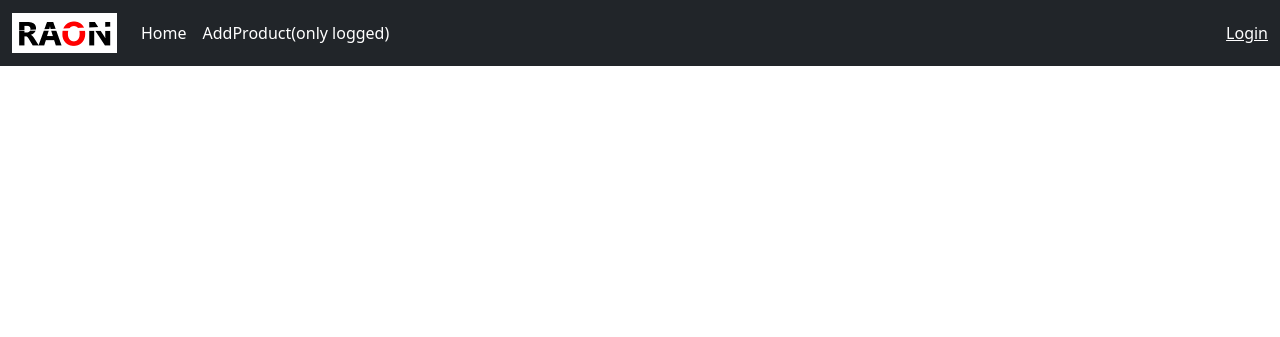
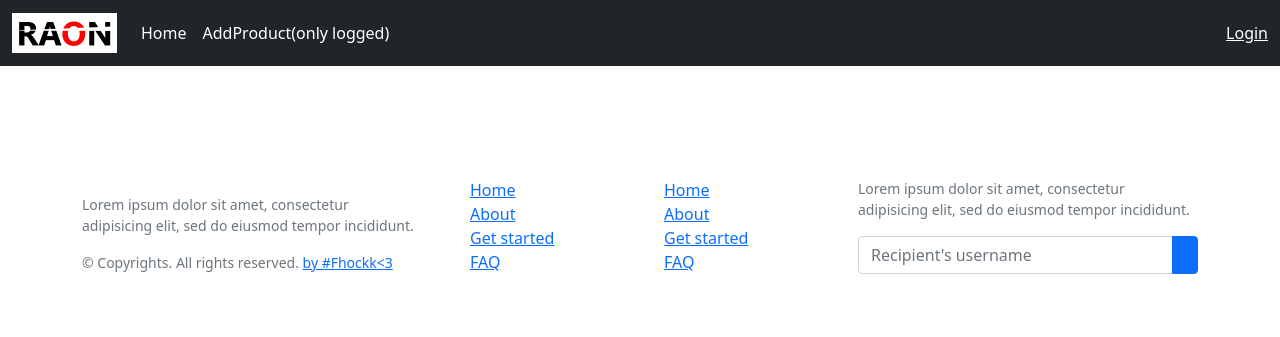
Before and after one commit to Fhockk/Django_RAON, a Django app: page / in a window 1280 px wide. Shown: the top 337 px of the page. Run offline with Django 4.2, Linux system fonts and the light colour scheme; data that the repository does not hold is empty.

Commit message:
footer added

```diff
--- a/shop/templates/base.html
+++ b/shop/templates/base.html
@@ -15,6 +15,8 @@
 
 {% endblock %}
 
+{% include "inc/_footer.html" %}
+
 
 
 </body>
--- /dev/null
+++ b/shop/templates/inc/_footer.html
@@ -0,0 +1,44 @@
+
+
+<div class="d-flex flex-column h-100">
+    <!-- FOOTER -->
+    <footer class="w-100 py-4 flex-shrink-0">
+        <div class="container py-4">
+            <div class="row gy-4 gx-5">
+                <div class="col-lg-4 col-md-6">
+                    <h5 class="h1 text-white">FB.</h5>
+                    <p class="small text-muted">Lorem ipsum dolor sit amet, consectetur adipisicing elit, sed do eiusmod tempor incididunt.</p>
+                    <p class="small text-muted mb-0">&copy; Copyrights. All rights reserved. <a class="text-primary" href="#">by #Fhockk<3</a></p>
+                </div>
+                <div class="col-lg-2 col-md-6">
+                    <h5 class="text-white mb-3">Quick links</h5>
+                    <ul class="list-unstyled text-muted">
+                        <li><a href="#">Home</a></li>
+                        <li><a href="#">About</a></li>
+                        <li><a href="#">Get started</a></li>
+                        <li><a href="#">FAQ</a></li>
+                    </ul>
+                </div>
+                <div class="col-lg-2 col-md-6">
+                    <h5 class="text-white mb-3">Quick links</h5>
+                    <ul class="list-unstyled text-muted">
+                        <li><a href="#">Home</a></li>
+                        <li><a href="#">About</a></li>
+                        <li><a href="#">Get started</a></li>
+                        <li><a href="#">FAQ</a></li>
+                    </ul>
+                </div>
+                <div class="col-lg-4 col-md-6">
+                    <h5 class="text-white mb-3">Newsletter</h5>
+                    <p class="small text-muted">Lorem ipsum dolor sit amet, consectetur adipisicing elit, sed do eiusmod tempor incididunt.</p>
+                    <form action="#">
+                        <div class="input-group mb-3">
+                            <input class="form-control" type="text" placeholder="Recipient's username" aria-label="Recipient's username" aria-describedby="button-addon2">
+                            <button class="btn btn-primary" id="button-addon2" type="button"><i class="fas fa-paper-plane"></i></button>
+                        </div>
+                    </form>
+                </div>
+            </div>
+        </div>
+    </footer>
+</div>
```
